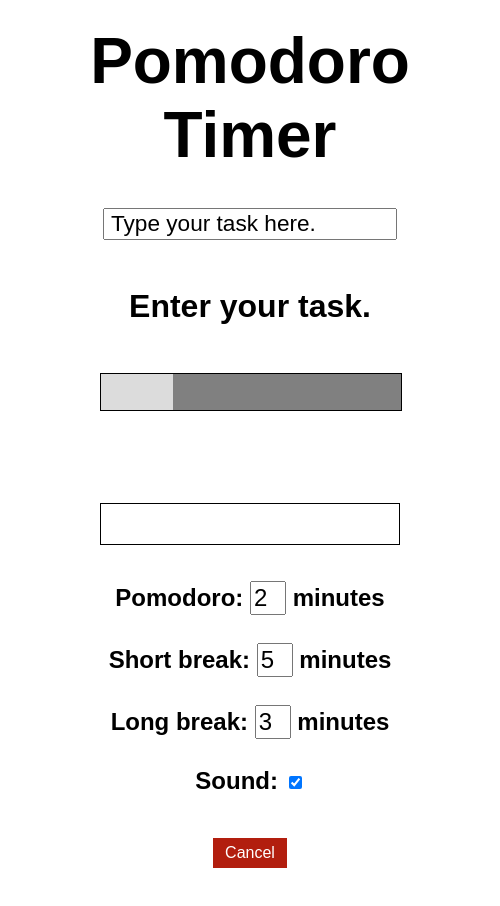
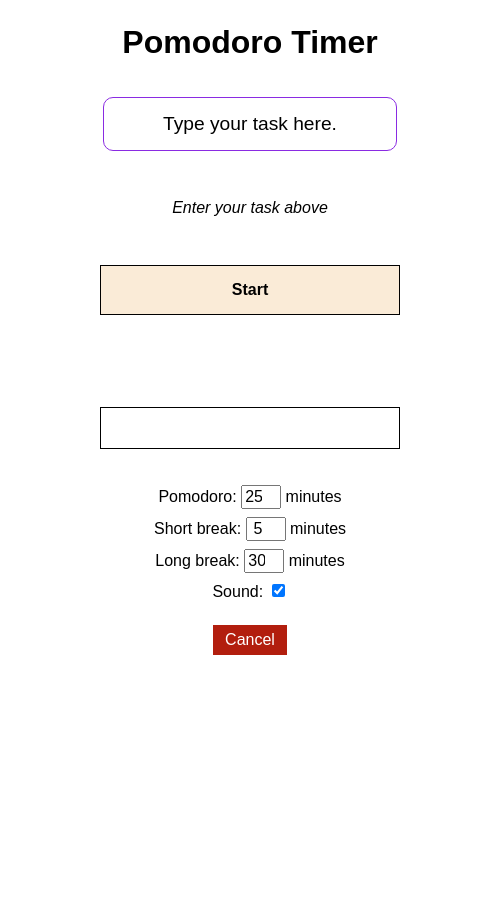
Before and after one commit to konstantinacode/PomodoroTimerApp, an Electron app: page src/index.html in a window 500 px wide. After the commit the page ends 800 px from the top, so only its background shows below. Drawn offline with nearby package versions, Linux system fonts and the light colour scheme.

Commit message:
No countdown yet

```diff
--- a/src/css/styles.css
+++ b/src/css/styles.css
@@ -5,7 +5,7 @@ body {
 #title{
   text-align: center;
   margin: 24px auto;
-  font-size: 3.998em;
+  /* font-size: 3.998em; */
   font-weight: 800;
 }
 
@@ -21,24 +21,28 @@ body {
 }
 
 #task {
-  padding-left: 6px;
-  font-size: 1.414em;
+  padding: 15px;
+  font-size: 1.2em;
   width: 294px;
+  text-align: center;
+  border: 1px solid blueviolet;
+  border-radius: 10px;
 }
 
 
 #help{
   margin: 48px 0;
-  font-size: 2em;
+  font-style: italic;
+  /* font-size: 2em; */
 }
 
-#slider-box {
+/* #slider-box {
   height: 36px;
   width: 100%;
   background-color: grey;
   border: 1px solid black;
   margin-bottom: 12px;
-}
+} */
 
 #slider {
   padding-top: 10px;
@@ -50,6 +54,13 @@ body {
   color: white;
   text-align: center;
   font-family: 'Overpass Mono', monospace;
+}
+
+#startBtn {
+  padding: 15px;
+  background-color: antiquewhite;
+  border: 1px solid;
+  font-weight: bold;
 }
 
 #break{
@@ -66,9 +77,10 @@ body {
 }
 
 .settings {
-  width: 36px;
+  width: 40px;
   margin-bottom: 8px;
   font-size: 1em;
+  text-align: center;
 }
 
 #cancel-btn {
--- a/src/index.html
+++ b/src/index.html
@@ -1,25 +1,27 @@
 <head>
     <title>Pomodoro Timer</title>
     <link rel="stylesheet" href="css/styles.css">
+    <!-- <script src="js/jquery-3.7.1.min.js"></script> -->
 </head>
 <body>
     <h1 id="title">Pomodoro Timer</h1>
 
     <div id="container">
       <input id="task" type="text" value="Type your task here." onblur="taskBlur()" onfocus="taskFocus()"></input>
-      <h2 id="help">Enter your task.</h2>
-      <div id="slider-box">
+      <div id="help">Enter your task above</div>
+      <!-- <div id="slider-box">
         <div id="slider"></div>
-      </div>
+      </div> -->
+      <div id="startBtn" onclick="startTimer()">Start</div>
       <h2 id="break">&nbsp;</h2>
       <h2 id="log">&nbsp;</h2>
-      <h2>Pomodoro: <input id="pomo-time" class="settings" type="number" value="25" onblur="if (this.value < 0) {this.value = 0;}"></input> minutes</h2>
-      <h2>Short break: <input id="shrt-brk-time" class="settings" type="number" value="5" onblur="if (this.value < 0) {this.value = 0;}"></input> minutes</h2>
-      <h2>Long break: <input id="lng-brk-time" class="settings" type="number" value="30" onblur="if (this.value < 0) {this.value = 0;}"></input> minutes</h2>
-    <h2 id="sound-option">Sound: <input id="sound-chk" type="checkbox" name="sound" checked="true"></h2>
-      <button id="cancel-btn">Cancel</button>
+      <div>Pomodoro: <input id="pomo-time" class="settings" type="number" value="25" onblur="if (this.value < 0) {this.value = 0;}"></input> minutes</div>
+      <div>Short break: <input id="shrt-brk-time" class="settings" type="number" value="5" onblur="if (this.value < 0) {this.value = 0;}"></input> minutes</div>
+      <div>Long break: <input id="lng-brk-time" class="settings" type="number" value="30" onblur="if (this.value < 0) {this.value = 0;}"></input> minutes</div>
+      <div id="sound-option">Sound: <input id="sound-chk" type="checkbox" name="sound" checked="true"></div>
+      <button id="cancel-btn" onclick="cancelTimer()">Cancel</button>
     </div>
 
-    <script>require('./js/index')</script>
+    <script src="js/index.js"></script>
 </body>
 </html>
--- a/src/js/index.js
+++ b/src/js/index.js
@@ -1,7 +1,129 @@
 const electron = require('electron')
+const $ = require('jquery');
 
-//const ipc = electron.ipcRenderer
+var breakCount = 0;
+var pomodoroCount = 0;
+var timerStarted = false;
+var cancel = false;
+var logText = "";
+var leftPos = 228;
 
-//alert('test')
+var audioEnd = document.createElement('audio');
+audioEnd.setAttribute('src', 'https://freesound.org/data/previews/402/402067_6142149-lq.mp3');
 
-//document.getElementById('title').style.color = 'pink'
+var audioTick = document.createElement('audio');
+audioTick.setAttribute('src', 'https://freesound.org/data/previews/254/254315_4062622-lq.mp3');
+audioTick.volume = 0.1;
+
+function taskFocus(){
+  if ($("#task").val() == "Type your task here."){
+    $("#task").val("");
+  }
+}
+
+function taskBlur(){
+    if($("#task").val() == ""){
+      $("#task").val("Type your task here.");
+      $("#help").html("Enter your task above");
+    }else{
+      $("#help").html("Press Start to begin!");
+    }
+ }
+
+function startTimer(){
+    var pomoTime = $("#pomo-time").val();
+    var shortBreakTime = $("#shrt-brk-time").val();
+    var longBreakTime = $("#lng-brk-time").val();
+    if (!$("#task").val() || $("#task").val() == "Type your task here.") {
+        alert("Please enter your current task.");
+    }
+    breakCounted = false;
+    pomoCounted = false;
+    $("#help").html("Time to work!");
+    var miliPomo = pomoTime * 60 * 1000;
+    var currentTimePomo = miliPomo;
+    if (!timerStarted) {
+        timerStarted = true;
+        var pomoTimer = setInterval(function() {
+          if (cancel) {
+            clearInterval(pomoTimer);
+            $("#help").html("Press Start to begin!");
+            cancel = false;
+            timerStarted = false;
+          } else {
+            if (currentTimePomo >= 1000){
+              currentTimePomo -= 1000;
+            }else{
+              currentTimePomo = 0;
+            }
+            if ($("#sound-chk").prop('checked')){
+              audioTick.play();
+            }
+            var minutesPomo = Math.floor(
+              currentTimePomo % (1000 * 60 * 60) / (1000 * 60)
+            );
+            var secondsPomo = ("0" +
+              Math.floor(currentTimePomo % (1000 * 60) / 1000)).slice(-2);
+
+            if (currentTimePomo <= 0) {
+              clearInterval(pomoTimer);
+              if ($("#sound-chk").prop('checked')){
+                audioEnd.play();
+              }
+              pomodoroCount++;
+              logText = $("#log").html() +
+                pomodoroCount +
+                '&emsp; <input class="log-box" type="text" onblur="logBlur(this)" value="' +
+                $("#task").val() +
+                '"></input><br>';
+              $("#log").html(logText);
+              $("#help").html("Take a short break");
+              var miliBreak = shortBreakTime * 60 * 1000;
+              if (breakCount == 4) {
+                $("#help").html("Take a long break");
+                miliBreak = longBreakTime * 60 * 1000;
+              }
+              var currentTimeBreak = miliBreak;
+              var breakTimer = setInterval(function() {
+            if (currentTimeBreak >= 1000){
+              currentTimeBreak -= 1000;
+            }else{
+              currentTimeBreak = 0;
+            }
+                var minutesBreak = Math.floor(
+                  currentTimeBreak % (1000 * 60 * 60) / (1000 * 60)
+                );
+                var secondsBreak = ("0" +
+                  Math.floor(currentTimeBreak % (1000 * 60) / 1000)).slice(-2);
+                if (currentTimeBreak <= 0 || cancel) {
+                  clearInterval(breakTimer);
+                  if (!cancel){
+                    if ($("#sound-chk").prop('checked')){
+                      audioEnd.play();
+                    }
+                  }
+                  var checkBoxes = "";
+                  if (breakCount < 4) {
+                    breakCount++;
+                    for (var i = 0; i < breakCount; i++) {
+                      checkBoxes += '<i class="fa fa-check-square-o"></i>';
+                    }
+                  } else {
+                    breakCount = 0;
+                  }
+                  $("#help").html("Press Start to begin again!");
+                  $("#break").html(checkBoxes);
+                  timerStarted = false;
+                  cancel = false;
+                }
+              }, 1000);
+            }
+          }
+        }, 1000);
+      }
+}
+
+function cancelTimer() {
+    $("#help").html("Cancelled")
+    cancel = true;
+  }
--- a/src/js/main.js
+++ b/src/js/main.js
@@ -1,4 +1,5 @@
 const electron = require('electron')
+const $ = require('jquery');
 
 const app = electron.app
 const BrowserWindow = electron.BrowserWindow
@@ -7,9 +8,11 @@ let mainWindow
 
 app.on('ready', _ => {
     mainWindow = new BrowserWindow({
-        height: 500,
+        height: 900,
         width: 500
     })
+
+    mainWindow.openDevTools()
 
     mainWindow.loadURL(`file://${__dirname}/../index.html`)
 
```
Also changed, not shown: package.json (+11 -0 lines), 2 other files.
